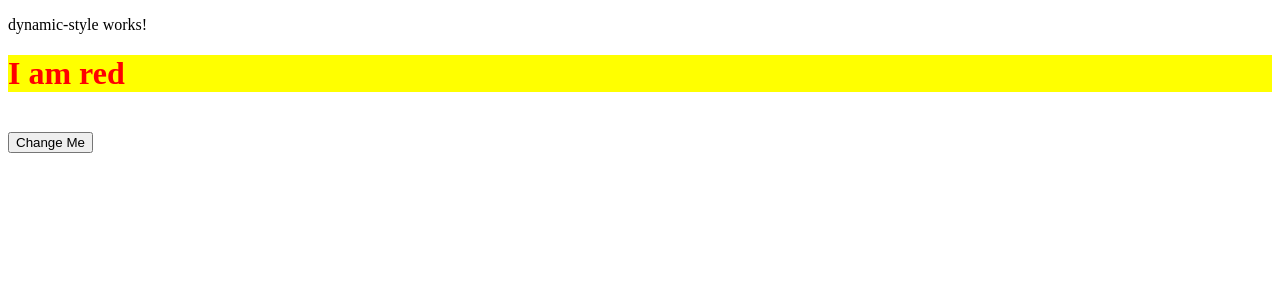
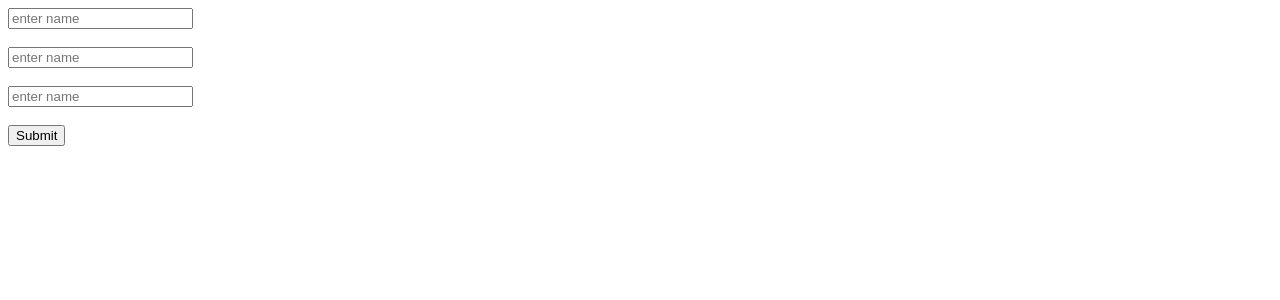
Before and after one commit to ui-vivek/angular-practice, an Angular app: page / in a window 1280 px wide. Shown: the top 300 px of the page. Built offline with nearby package versions, Linux system fonts and the light colour scheme.

Commit message:
form in angular

```diff
--- a/src/app/app.component.html
+++ b/src/app/app.component.html
@@ -10,4 +10,5 @@
 <!-- <app-switch-case></app-switch-case> -->
 <!-- <app-for-loop></app-for-loop> -->
 <!-- <app-nested-loop></app-nested-loop> -->
-<app-dynamic-style></app-dynamic-style>
+<!-- <app-dynamic-style></app-dynamic-style> -->
+<app-form></app-form>
--- /dev/null
+++ b/src/app/form/form.component.html
@@ -0,0 +1,10 @@
+<form #myForm="ngForm" (ngSubmit)="displayData(myForm.value)">
+    <input type="text" ngModel name="name" id="" placeholder="enter name">
+    <br><br>
+    <input type="text" ngModel name="email" id="" placeholder="enter name">
+    <br><br>
+    <input type="text" ngModel name="pass" id="" placeholder="enter name">
+    <br><br>
+    <button>Submit</button>
+</form>
+<p>{{datas.name}}</p>
--- /dev/null
+++ b/src/app/form/form.component.ts
@@ -0,0 +1,15 @@
+import { Component } from '@angular/core';
+import { NgForm } from '@angular/forms';
+
+@Component({
+  selector: 'app-form',
+  templateUrl: './form.component.html',
+  styleUrls: ['./form.component.css'],
+})
+export class FormComponent {
+  datas: any = '';
+  displayData(formData: NgForm) {
+    this.datas = formData;
+    console.log(this.datas)
+  }
+}
```
Also changed, not shown: src/app/app.module.ts (+7 -7 lines), src/app/form/form.component.css (added), 1 other file (tests, documents, lock files or other folders).
